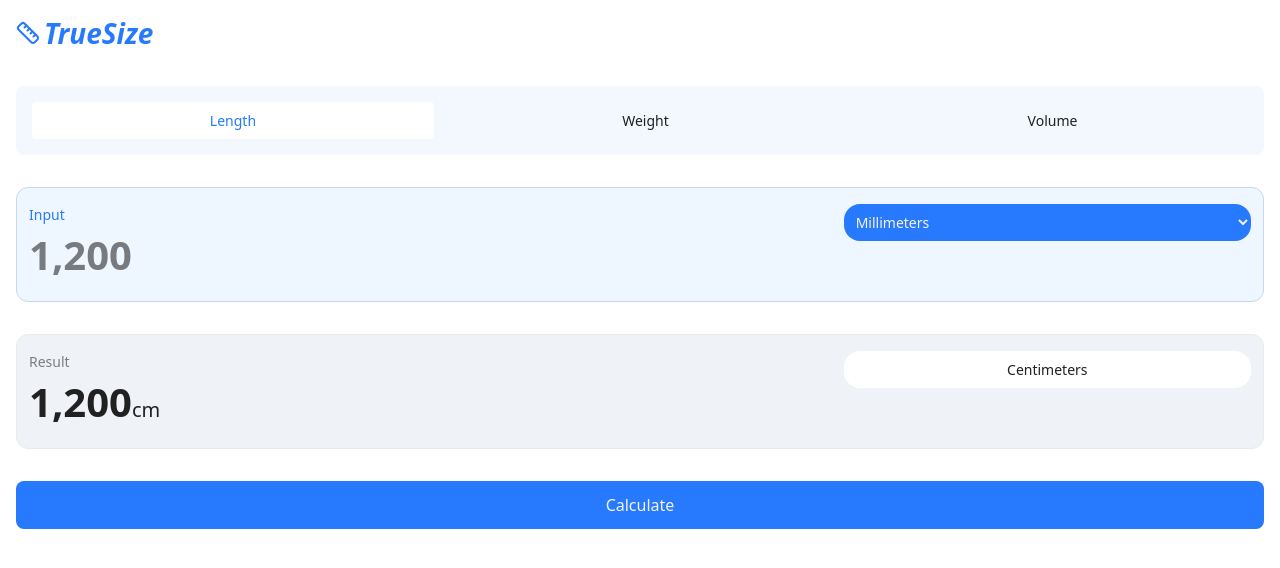
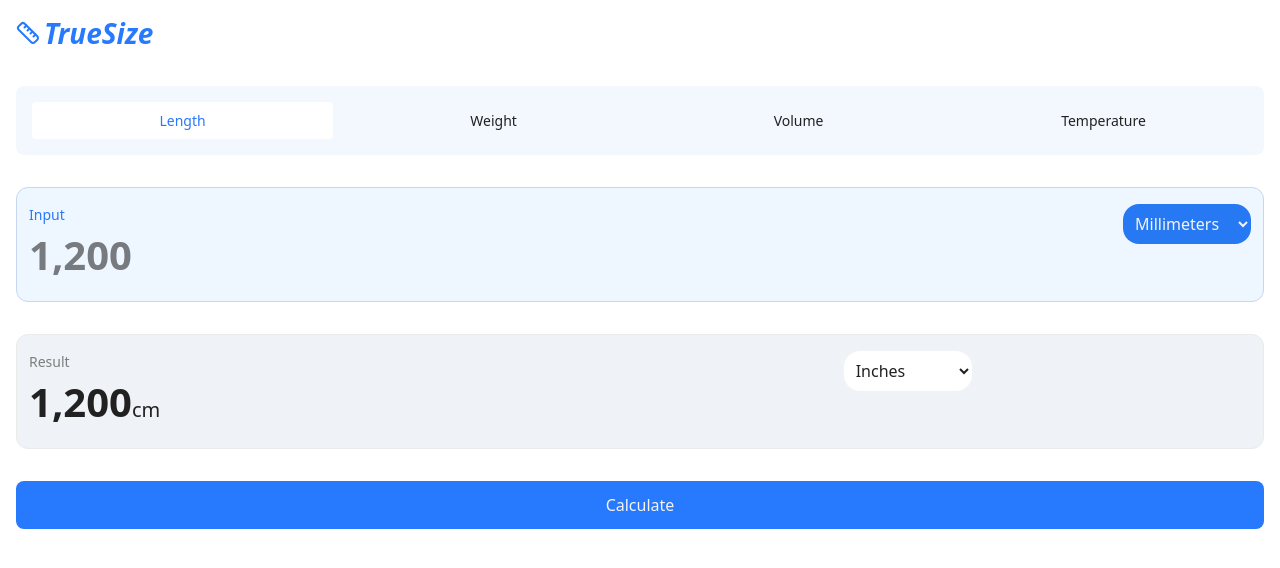
Before and after one commit to Abdulsamad-22/true-size, a Next.js app: page / in a window 1280 px wide. Shown: the top 568 px of the page. Built offline with nearby package versions, Linux system fonts and the light colour scheme.

Commit message:
input units and result dynamic chnage due to selected dimension

```diff
--- a/app/page.tsx
+++ b/app/page.tsx
@@ -3,12 +3,29 @@ import Dimension from "@/src/components/Dimension";
 import InputMeasurement from "@/src/components/measurementInput";
 import Result from "@/src/components/Result";
 import { Camera, Ruler, RefreshCw, Info } from "lucide-react";
-import { useState } from "react";
+import { useState, useEffect } from "react";
+import { DimensionId } from "@/src/types";
+import { DIMENSIONS } from "@/src/lib/units";
 
 export default function Home() {
-  const [selectedDimension, setSelectedDimension] = useState("length");
-  const [selectedUnit, setSelectedUnit] = useState([]);
-  const [targetUnit, setTargetUnit] = useState("in");
+  const [selectedDimension, setSelectedDimension] =
+    useState<DimensionId>("length");
+
+  const [selectedUnit, setSelectedUnit] = useState<string>("mm");
+
+  const [targetResult, setTargetResult] = useState<string>("in");
+
+  const targetUnits = DIMENSIONS[selectedDimension].units.filter(
+    (unit) => unit.id !== selectedUnit,
+  );
+
+  useEffect(() => {
+    if (!targetUnits.find((u) => u.id === targetResult)) {
+      setTargetResult(targetUnits[0]?.id ?? "");
+    }
+  }, [selectedUnit, selectedDimension]);
+
+  console.log("available units to be converted to", targetUnits);
   return (
     <div className="">
       <main>
@@ -30,7 +47,11 @@ export default function Home() {
           selectedUnit={selectedUnit}
           setSelectedUnit={setSelectedUnit}
         />
-        <Result />
+        <Result
+          targetUnits={targetUnits}
+          targetResult={targetResult}
+          setTargetResult={setTargetResult}
+        />
 
         <button className="w-full bg-[#2779fd] text-[#f3f3f3] rounded-[8px] px-4 py-3">
           Calculate
--- a/src/components/Dimension.tsx
+++ b/src/components/Dimension.tsx
@@ -1,11 +1,12 @@
 "use client";
 import { DIMENSIONS } from "../lib/units";
-import { Dimensions } from "../types";
+// import { Dimension } from "../types";
 import { useState } from "react";
+import { DimensionId } from "../types";
 
 interface DimensionProps {
-  setSelectedDimension: (value: string) => void;
-  selectedDimension: string;
+  selectedDimension: DimensionId;
+  setSelectedDimension: (d: DimensionId) => void;
 }
 
 // const dimensions: Dimensions[] = [
@@ -16,13 +17,12 @@ interface DimensionProps {
 // ];
 
 const dimensions = Object.values(DIMENSIONS);
-console.log(dimensions);
 
 export default function Dimension({
   selectedDimension,
   setSelectedDimension,
 }: DimensionProps) {
-  const handleSelection = (dimension: string) => {
+  const handleSelection = (dimension: DimensionId) => {
     if (dimension) {
       setSelectedDimension(dimension);
     }
--- a/src/components/Result.tsx
+++ b/src/components/Result.tsx
@@ -1,4 +1,18 @@
-export default function Result() {
+import { Unit } from "../types";
+
+type DimensionId = "length" | "weight" | "temperature";
+
+interface UnitProps {
+  targetUnits: Unit[];
+  targetResult: string;
+  setTargetResult: (u: string) => void;
+}
+
+export default function Result({
+  targetUnits,
+  targetResult,
+  setTargetResult,
+}: UnitProps) {
   return (
     <div className="bg-[#EFF2F6] border-[1px] border-[#EBEAEA] rounded-[12px] px-[0.75rem] py-[1rem] overflow-hidden mb-8">
       <div className="w-full flex items-start">
@@ -12,9 +26,17 @@ export default function Result() {
             </div>
           </div>
         </div>
-        <div className="w-1/3 text-center bg-[#ffffff] text-[#212121] text-[0.875rem] rounded-[16px] p-2">
-          Centimeters
-        </div>
+        <select
+          value={targetResult}
+          onChange={(e) => setTargetResult(e.target.value)}
+          className="bg-[#ffffff] text-[#212121] focus:outline-none rounded-[16px] p-2"
+        >
+          {targetUnits.map((unit) => (
+            <option key={unit.id} value={unit.id}>
+              {unit.name}
+            </option>
+          ))}
+        </select>
       </div>
     </div>
   );
--- a/src/components/measurementInput.tsx
+++ b/src/components/measurementInput.tsx
@@ -1,27 +1,23 @@
-import { useEffect } from "react";
 import { DIMENSIONS } from "../lib/units";
 
+type DimensionId = "length" | "weight" | "volume" | "temperature";
+
 interface DimensionProps {
-  setSelectedDimension: (value: string) => void;
-  selectedDimension: string;
-  setSelectedUnit: (value: string) => [];
+  selectedDimension: DimensionId;
   selectedUnit: string;
+  setSelectedDimension: (d: DimensionId) => void;
+  setSelectedUnit: (u: string) => void;
 }
 
 export default function InputMeasurement({
   selectedDimension,
-  setSelectedDimension,
+  selectedUnit,
   setSelectedUnit,
-  selectedUnit,
 }: DimensionProps) {
-  useEffect(() => {
-    const dimension = DIMENSIONS[selectedDimension];
-    setSelectedUnit(dimension.units[0].name);
-    // setTargetUnit(dimension.units[1].id);
-  }, [selectedDimension]);
+  const units = DIMENSIONS[selectedDimension].units;
   return (
     <div className="bg-[#EEF6FF] border-[1px] border-[#C7D7F1] rounded-[12px] px-[0.75rem] py-[1rem] mb-8 overflow-hidden">
-      <div className="w-full flex items-start">
+      <div className="w-full flex items-start justify-between">
         <div className="w-2/3 flex flex-col">
           <label className="text-[#2779FD] text-[0.875rem] font-medium">
             Input
@@ -33,8 +29,16 @@ export default function InputMeasurement({
             />
           </div>
         </div>
-        <select className="w-1/3 bg-[#2779FD] text-[#f3f3f3] text-[0.875rem] p-2 rounded-[16px]">
-          <option>{selectedUnit}</option>
+        <select
+          value={selectedUnit}
+          onChange={(e) => setSelectedUnit(e.target.value)}
+          className="bg-[#2779f3] text-[#f3f3f3] focus:outline-none rounded-[16px] p-2"
+        >
+          {units.map((unit) => (
+            <option key={unit.id} value={unit.id}>
+              {unit.name}
+            </option>
+          ))}
         </select>
 
         {/* <div className="w-1/3 text-center bg-[#2779FD] text-[#f3f3f3] text-[0.875rem] rounded-[16px] p-2">
--- a/src/lib/units.ts
+++ b/src/lib/units.ts
@@ -1,4 +1,4 @@
-import { Unit } from "../types";
+import { Dimension, DimensionId, Unit } from "../types";
 
 export const units: Unit[] = [
   { id: "mm", name: "Millimeters", symbol: "mm" },
@@ -15,7 +15,7 @@ const conversionToMm: Record<string, number> = {
   ft: 304.8,
 };
 
-export const DIMENSIONS = {
+export const DIMENSIONS: Record<DimensionId, Dimension> = {
   length: {
     id: "length",
     name: "Length",
@@ -85,21 +85,24 @@ export const DIMENSIONS = {
     },
   },
 
-  // temperature: {
-  //   id: 'temperature',
-  //   name: 'Temperature',
-  //   icon: 'Thermometer',
-  //   measurementMethod: 'Sensor', // Phone temperature sensor
-  //   units: [
-  //     { id: 'c', name: 'Celsius', symbol: '°C' },
-  //     { id: 'f', name: 'Fahrenheit', symbol: '°F' },
-  //     { id: 'k', name: 'Kelvin', symbol: 'K' }
-  //   ],
-  //   // Temperature needs custom conversion (not linear)
-  //   // convert: (value, from, to) => {
-  //   //   // Custom logic for temperature
-  //   // }
-  // },
+  temperature: {
+    id: "temperature",
+    name: "Temperature",
+    units: [
+      { id: "c", name: "Celsius", symbol: "°C" },
+      { id: "f", name: "Fahrenheit", symbol: "°F" },
+      { id: "k", name: "Kelvin", symbol: "K" },
+    ],
+    conversions: {
+      ml: 1,
+      l: 1000,
+      cup: 236.588,
+      pt: 473.176,
+      qt: 946.353,
+      gal: 3785.41,
+      m3: 1000000,
+    },
+  },
 
   // area: {
   //   id: 'area',
```
Also changed, not shown: src/types/index.ts (+12 -3 lines).
